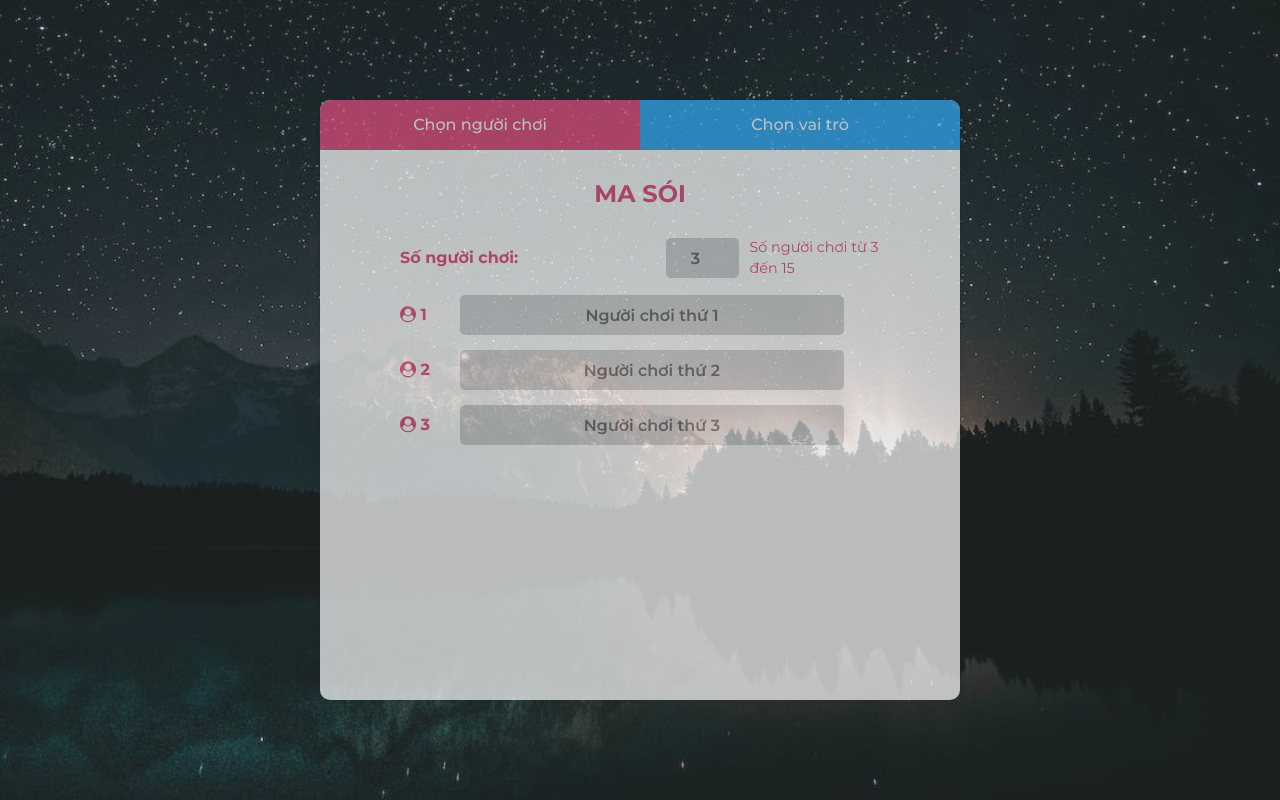
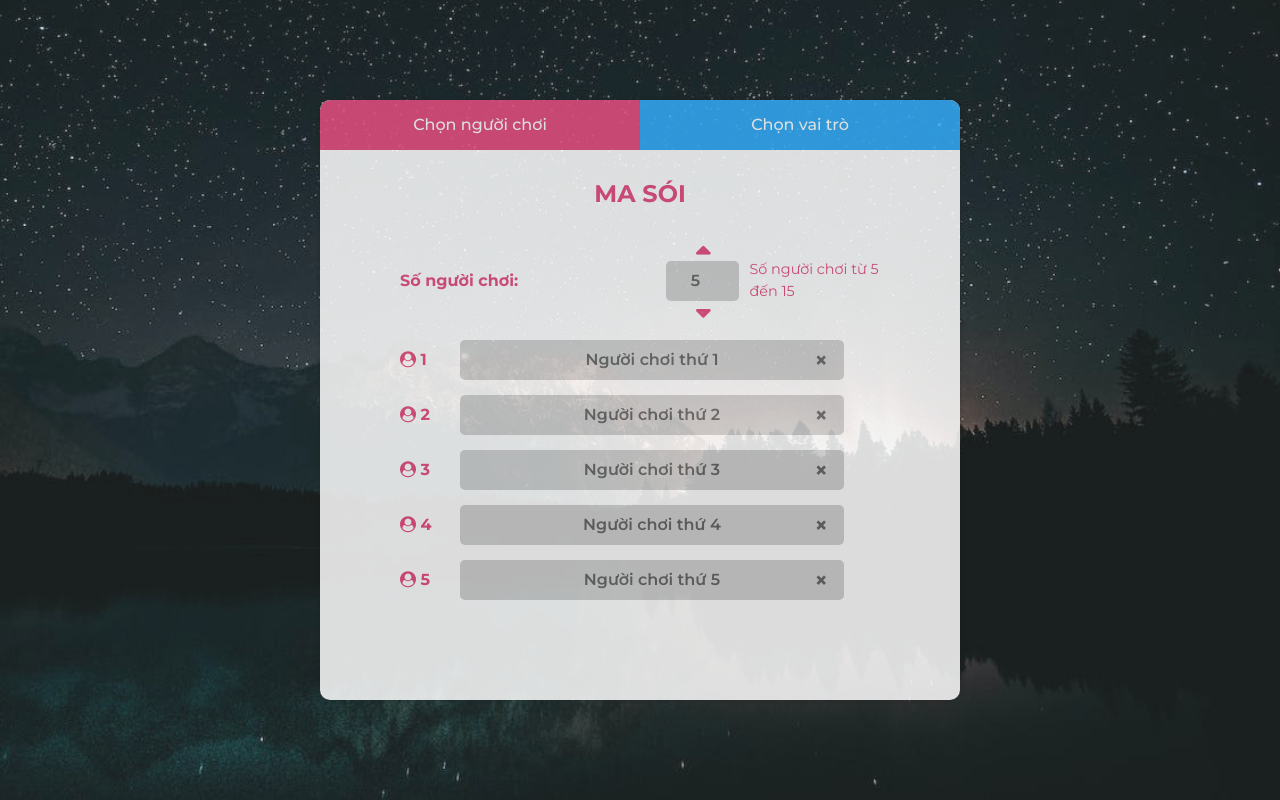
Before and after one commit to TCDevv/werewolf-tcdev, an Angular app in the folder werewolf-tcdev/: page / in a window 1280 px wide. Built offline with nearby package versions, Linux system fonts and the light colour scheme.

Commit message:
add control number

```diff
--- a/werewolf-tcdev/src/app/character/character.component.scss
+++ b/werewolf-tcdev/src/app/character/character.component.scss
@@ -33,7 +33,7 @@
             height: 100%;
             border-radius: 50%;
             scale: 0;
-            animation: zoomIn 5s 1s alternate 1;
+            animation: zoomIn 3s 1s alternate 1;
         }
     }
     @media screen and (max-width: 480px) {
@@ -58,7 +58,7 @@
             font-size: 1.2rem;
             font-weight: bold;
             scale: 0;
-            animation: zoomIn 6s alternate 1;
+            animation: zoomIn 4s alternate 1;
         }
     }
     @keyframes zoomIn {
--- a/werewolf-tcdev/src/app/character/character.component.ts
+++ b/werewolf-tcdev/src/app/character/character.component.ts
@@ -20,7 +20,7 @@ export class CharacterComponent implements OnInit {
     if (zoomElement) {
       setTimeout(() => {
         zoomElement.forEach((i) => i.classList.add('scaled'));
-      }, 6000);
+      }, 4000);
     }
     if (this.state.listCharacter.length === 0) {
       this.router.navigate(['/']);
--- a/werewolf-tcdev/src/app/home/home.component.html
+++ b/werewolf-tcdev/src/app/home/home.component.html
@@ -13,16 +13,23 @@
             <div class="selection">
                 <div class="form-group">
                     <div class="form-label">Số người chơi:</div>
-                    <input type="number" min="3" max="15" [(ngModel)]="numberOfParticipant"
-                        (input)="onNumberOfParticipantChanged($event)">
-                    <span>Số người chơi từ 3 đến 15</span>
+                    <div class="input">
+                        <i class="fa fa-caret-up" aria-hidden="true" (click)="increaseNumber()"></i>
+                        <input type="number" min="5" max="15" [(ngModel)]="numberOfParticipant"
+                            (input)="onNumberOfParticipantChanged($event)">
+                        <i class="fa fa-caret-down" aria-hidden="true" (click)="decreaseNumber()"></i>
+                    </div>
+                    <span>Số người chơi từ 5 đến 15</span>
                 </div>
                 <div class="selection__input-name-container">
                     <form action="" #myForm="ngForm">
                         <div class="form-group" *ngFor="let data of state.listParticipant; index as i">
                             <div class="form-label"><i class="fa fa-user-circle" aria-hidden="true"></i> {{i+1}}</div>
-                            <input type="text" maxlength="20" [(ngModel)]="data.name" ngModel name="username{{i}}"
-                                required>
+                            <div class="input">
+                                <input type="text" maxlength="20" [(ngModel)]="data.name" ngModel name="username{{i}}"
+                                    required>
+                                <div class="clear-input" (click)="data.name = ''">&times;</div>
+                            </div>
                         </div>
                     </form>
                 </div>
@@ -37,8 +44,15 @@
                     <div class="pick-role__role-list__role" *ngFor="let role of listRole$ | async">
                         <img src="{{role.img}}" [class.selected]="role.selected" alt="" (click)="onSelectRole(role)">
                         <span>{{role.name}}</span>
-                        <input #myinput [disabled]="!role.selected" type="number" value="{{role.quantity}}" min="0"
-                            (change)="onInputRoleChanged($event,role)" max="{{role.max}}">
+                        <div class="pick-role__role-list__role__input">
+                            <i class="fa fa-caret-up" aria-hidden="true" *ngIf="role.id === 2 || role.id === 7"
+                                (click)="increaseRole(role)" [class.cantClick]="!role.quantity"></i>
+                            <input id="role-{{role.id}}" [disabled]="!role.selected" type="number"
+                                value="{{role.quantity}}" min="0" *ngIf="role.id === 2 || role.id === 7"
+                                (change)="onInputRoleChanged($event,role)" max="{{role.max}}">
+                            <i class="fa fa-caret-down" aria-hidden="true" *ngIf="role.id === 2 || role.id === 7"
+                                (click)="decreaseRole(role)" [class.cantClick]="!role.quantity"></i>
+                        </div>
                     </div>
                 </div>
                 <div class="pick-role__quantity"
--- a/werewolf-tcdev/src/app/home/home.component.scss
+++ b/werewolf-tcdev/src/app/home/home.component.scss
@@ -79,8 +79,13 @@
                     margin-bottom: 0;
                     width: 350px;
                 }
+                .input {
+                    width: 100px;
+                    display: flex;
+                    flex-direction: column;
+                    align-items: center;
                     input {
-                    width: 100px;
+                        width: 100%;
                         font-size: 1rem;
                         border: none;
                         outline: none;
@@ -90,6 +95,17 @@
                         height: 40px;
                         font-weight: 600;
                         color: #555;
+                    }
+                    i {
+                        font-size: 1.5rem;
+                        color: rgb(226, 59, 115);
+                        font-weight: bold;
+                        cursor: pointer;
+                    }
+                    i:active {
+                        transform: scale(0.95);
+                        color: rgb(219, 110, 146);
+                    }
                 }
                 span {
                     color: rgb(226, 59, 115);
@@ -108,8 +124,25 @@
                     .form-label {
                         width: 50px;
                     }
-                    input {
+                    .input {
                         width: 80%;
+                        position: relative;
+                        & > input {
+                            width: 100%;
+                            padding: 0 35px;
+                        }
+                        & > .clear-input {
+                            position: absolute;
+                            top: 4px;
+                            right: 1rem;
+                            font-weight: bold;
+                            font-size: 1.4rem;
+                            color: #565656;
+                            cursor: pointer;
+                        }
+                        & > .clear-input:hover {
+                            color: rgb(226, 59, 115);
+                        }
                     }
                 }
             }
@@ -168,6 +201,7 @@
                 scrollbar-width: thin;
                 scrollbar-color: rgb(226, 59, 115) #f5f5f5;
                 &__role {
+                    height: 88px;
                     width: 100%;
                     display: flex;
                     align-items: center;
@@ -185,8 +219,13 @@
                         color: #555;
                         width: 120px;
                     }
+                    &__input {
+                        width: 50px;
+                        display: flex;
+                        flex-direction: column;
+                        align-items: center;
                         & > input {
-                        width: 50px;
+                            width: 100%;
                             font-size: 18px;
                             border: none;
                             outline: none;
@@ -196,6 +235,21 @@
                             height: 40px;
                             font-weight: 600;
                             color: #555;
+                        }
+                        & > i {
+                            font-size: 1.5rem;
+                            color: rgb(226, 59, 115);
+                            font-weight: bold;
+                            cursor: pointer;
+                        }
+                        & > i:active {
+                            transform: scale(0.95);
+                            color: rgb(219, 110, 146);
+                        }
+                        .cantClick {
+                            pointer-events: none;
+                            color: #bcbcbc;
+                        }
                     }
                 }
                 @media screen and (max-width: 1270px) {
--- a/werewolf-tcdev/src/app/home/home.component.ts
+++ b/werewolf-tcdev/src/app/home/home.component.ts
@@ -13,27 +13,28 @@ import { StateService } from 'src/shared/service/state.service';
 })
 export class HomeComponent {
   wolfHowlAudio = new Audio('../../assets/audio/wolf-howling.mp3');
-  @ViewChild('myinput') myInput: ElementRef;
   step: 1 | 2 = 1;
-  numberOfParticipant: number = 3;
+  numberOfParticipant: number = 5;
   listRole$: Observable<IRole[]>;
   errorMessage: string = '';
 
   constructor(
     private roleService: RoleService,
     private router: Router,
-    public state: StateService
+    public state: StateService,
+    private elemetRef: ElementRef
   ) {
     this.listRole$ = roleService.getListRole();
   }
 
   onNumberOfParticipantChanged(e: any) {
-    if (
-      e.target.value > this.state.listParticipant.length &&
-      e.target.value <= 15
-    ) {
+    this.handleChangeNumberOfParticipant(e.target.value);
+  }
+
+  handleChangeNumberOfParticipant(value) {
+    if (value > this.state.listParticipant.length && value <= 15) {
       let newListParticipant = [];
-      for (var i = this.state.listParticipant.length; i < e.target.value; i++) {
+      for (var i = this.state.listParticipant.length; i < value; i++) {
         let participant = {
           name: `Người chơi thứ ${i + 1}`,
           id: i + 1,
@@ -42,21 +43,46 @@ export class HomeComponent {
       }
       this.state.listParticipant =
         this.state.listParticipant.concat(newListParticipant);
-    } else if (
-      e.target.value < this.state.listParticipant.length &&
-      e.target.value >= 3
-    ) {
-      let temp = this.state.listParticipant.length - e.target.value;
-      this.state.listParticipant.splice(e.target.value, temp + 1);
+    } else if (value < this.state.listParticipant.length && value >= 5) {
+      let temp = this.state.listParticipant.length - value;
+      this.state.listParticipant.splice(value, temp + 1);
     }
   }
 
+  increaseNumber() {
+    if (this.numberOfParticipant < 15) this.numberOfParticipant += 1;
+    this.handleChangeNumberOfParticipant(this.numberOfParticipant);
+  }
+
+  decreaseNumber() {
+    if (this.numberOfParticipant > 5) this.numberOfParticipant -= 1;
+    this.handleChangeNumberOfParticipant(this.numberOfParticipant);
+  }
+
   onInputRoleChanged(e: any, role: any) {
+    this.handleInputRoleChanged(e.target.value, role);
+  }
+
+  handleInputRoleChanged(value: any, role: any) {
     this.handleDistinctRole(role);
-    if (e.target.value > 0) {
-      this.handleAddRole(e.target.value, role);
+    if (value > 0) {
+      this.handleAddRole(value, role);
     } else {
       role.selected = false;
+    }
+  }
+
+  increaseRole(role: any) {
+    if (role.quantity < 3) {
+      role.quantity += 1;
+      this.handleInputRoleChanged(role.quantity, role);
+    }
+  }
+
+  decreaseRole(role: any) {
+    if (role.quantity > 0) {
+      role.quantity -= 1;
+      this.handleInputRoleChanged(role.quantity, role);
     }
   }
 
@@ -68,9 +94,12 @@ export class HomeComponent {
       role.quantity = 0;
       this.handleRemoveRole(role);
     } else {
+      if (role.id === 2 || role.id === 7)
+        this.elemetRef.nativeElement.querySelector(
+          `#role-${role.id}`
+        ).value = 1;
       role.selected = true;
       role.quantity = 1;
-      this.myInput.nativeElement.value = 1;
       this.handleAddRole(1, role);
     }
   }
@@ -100,8 +129,7 @@ export class HomeComponent {
       case 9:
       case 10:
       case 11: {
-        if (value === 1) this.state.listSelectRole.push(role);
-        else return;
+        this.state.listSelectRole.push(role);
         break;
       }
       case 2:
--- a/werewolf-tcdev/src/app/select-random/select-random.component.scss
+++ b/werewolf-tcdev/src/app/select-random/select-random.component.scss
@@ -24,6 +24,7 @@
         flex-wrap: wrap;
         position: relative;
         overflow-y: scroll;
+        overflow-x: hidden;
         scrollbar-width: thin;
         gap: 10px;
         scrollbar-color: rgb(226, 59, 115) #f5f5f5;
--- a/werewolf-tcdev/src/app/select-random/select-random.component.ts
+++ b/werewolf-tcdev/src/app/select-random/select-random.component.ts
@@ -31,6 +31,8 @@ export class SelectRandomComponent implements OnInit {
         { name: 'Người chơi thứ 1', id: 1 },
         { name: 'Người chơi thứ 2', id: 2 },
         { name: 'Người chơi thứ 3', id: 3 },
+        { name: 'Người chơi thứ 4', id: 4 },
+        { name: 'Người chơi thứ 5', id: 5 },
       ];
       this.role.disSelect();
     });
--- a/werewolf-tcdev/src/index.html
+++ b/werewolf-tcdev/src/index.html
@@ -6,7 +6,6 @@
   <title>Werewolf TCDev</title>
   <base href="/">
   <meta name="viewport" content="width=device-width, initial-scale=1.0, maximum-scale=1.0, user-scalable=no">
-  <link rel="icon" type="image/x-icon" href="favicon.ico">
   <link href="https://cdn.jsdelivr.net/npm/bootstrap@5.0.2/dist/css/bootstrap.min.css" rel="stylesheet"
     integrity="sha384-EVSTQN3/azprG1Anm3QDgpJLIm9Nao0Yz1ztcQTwFspd3yD65VohhpuuCOmLASjC" crossorigin="anonymous" />
   <link rel="stylesheet" href="https://cdnjs.cloudflare.com/ajax/libs/font-awesome/4.7.0/css/font-awesome.min.css">
--- a/werewolf-tcdev/src/shared/service/state.service.ts
+++ b/werewolf-tcdev/src/shared/service/state.service.ts
@@ -12,6 +12,8 @@ export class StateService {
     { name: 'Người chơi thứ 1', id: 1 },
     { name: 'Người chơi thứ 2', id: 2 },
     { name: 'Người chơi thứ 3', id: 3 },
+    { name: 'Người chơi thứ 4', id: 4 },
+    { name: 'Người chơi thứ 5', id: 5 },
   ];
   listCharacter: ICharacter[] = [];
   navigateType:
--- a/werewolf-tcdev/src/styles.scss
+++ b/werewolf-tcdev/src/styles.scss
@@ -21,7 +21,7 @@
     align-items: center;
     flex-direction: column;
     padding: 60px 20px 20px;
-    opacity: 0.7;
+    opacity: 0.85;
     overflow: hidden;
     gap: 20px;
 }
```
Lines whose indentation alone changed are shown as unchanged.
